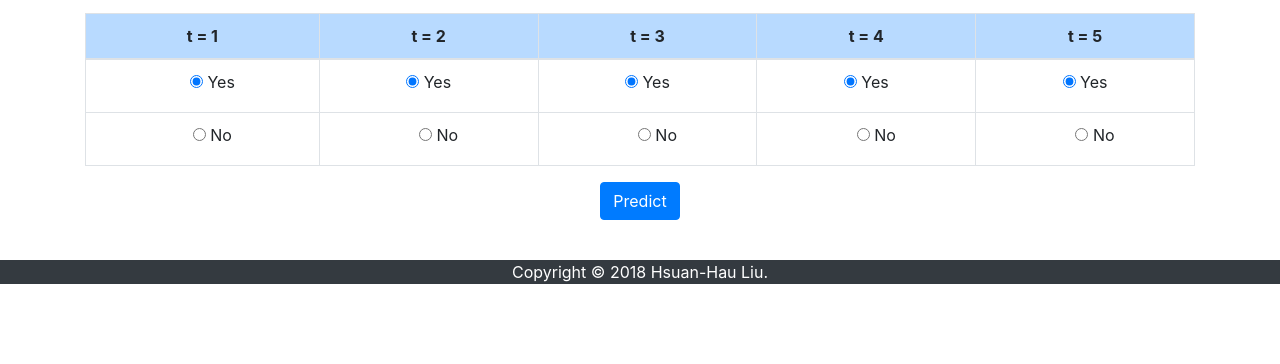
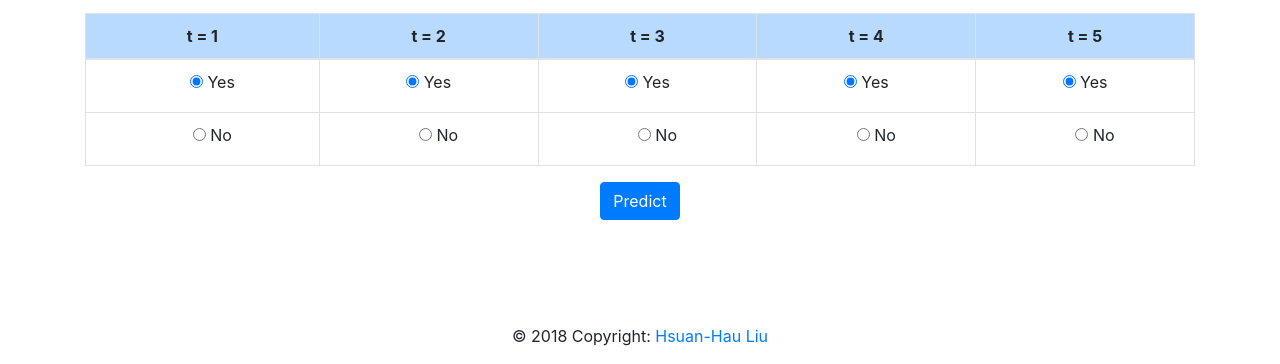
Before and after one commit to hsuanhauliu/weather-prediction, a plain HTML site: page index.html in a window 1280 px wide. Shown: the part 765-1129 px from the top of the page. Before the commit the page ends 1049 px from the top, so only its background shows below. Drawn offline with nearby package versions, Linux system fonts and the light colour scheme.

Commit message:
small update

```diff
--- a/index.html
+++ b/index.html
@@ -281,9 +281,15 @@
 
     <script src="script.js"></script>
 
-    <footer class="container-fluid bg-dark text-center">
-      Copyright &copy; 2018 Hsuan-Hau Liu.
-    </footer>
+
   </body>
 
+  <footer>
+    <div class="container pt-4 mt-4">
+      <div class="footer-copyright text-center py-3">© 2018 Copyright:
+        <a href="https://github.com/hsuanhauliu"> Hsuan-Hau Liu</a>
+      </div>
+    </div>
+  </footer>
+
 </html>
--- a/style.css
+++ b/style.css
@@ -1,7 +1,3 @@
 th {
     white-space: nowrap;
 }
-
-footer {
-  color: white;
-}
```
